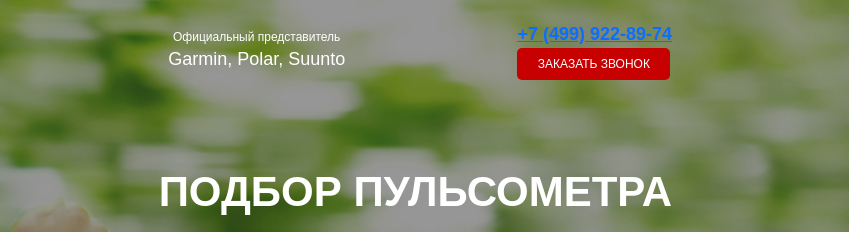
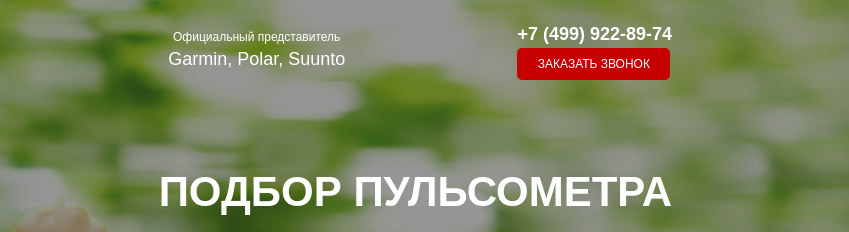
Before and after one commit to Shustovsky/runSmart, a website: page src/index.html in a window 1280 px wide. Shown: the top 232 px of the page, 431-1280 px from the left. Drawn offline with nearby package versions, Linux system fonts and the light colour scheme; files whose address does not match are found by name.

Commit message:
fix link tel

```diff
--- a/src/sass/blocks/_header.scss
+++ b/src/sass/blocks/_header.scss
@@ -33,5 +33,9 @@
         display: flex;
         flex-direction: column;
         align-items: flex-end;
+        a {
+            color: #FFFFFF;
+            text-decoration: none;
+        }
     }
 }
```
Also changed, not shown: src/css/style.min.css.
